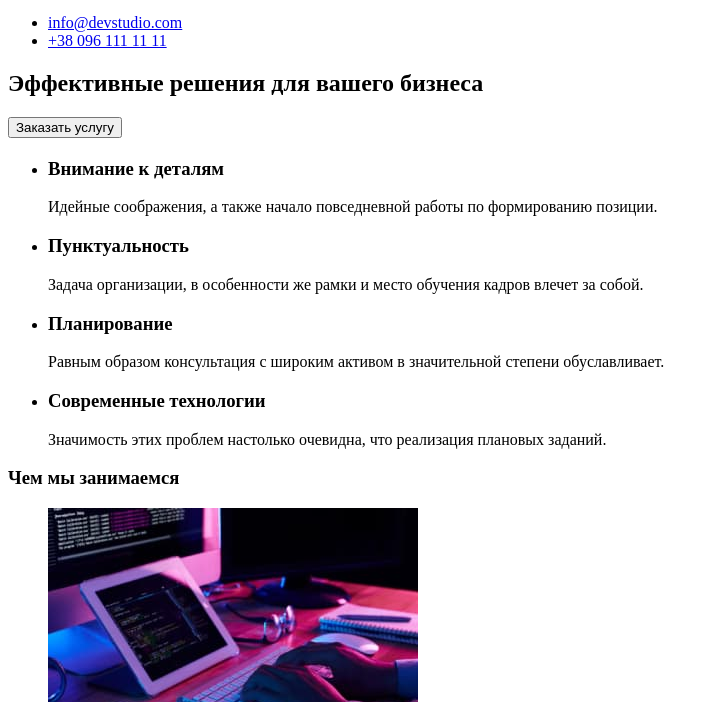
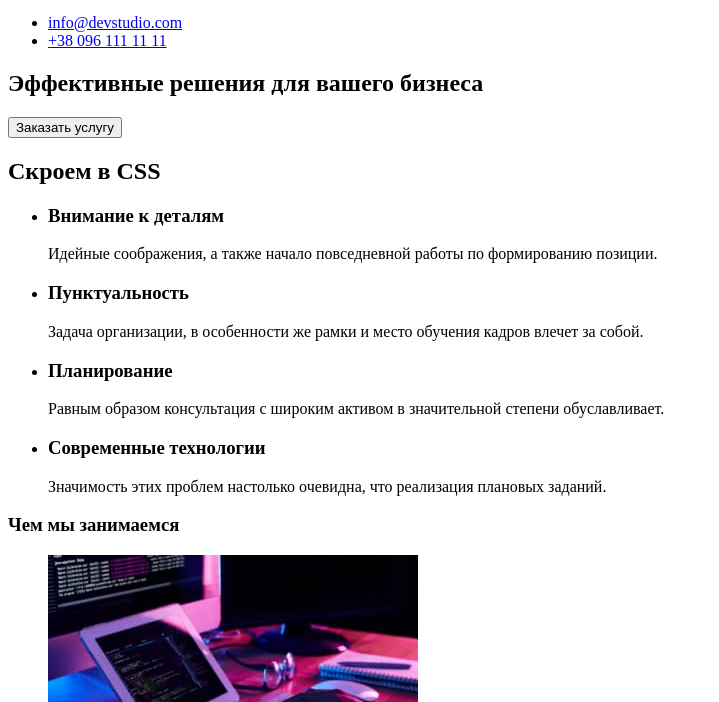
Before and after one commit to Lezvie7/goit-markup-hw-02, a plain HTML site: page index.html in a window 1280 px wide. Shown: the part 98-800 px from the top of the page, without its empty margins (0-719 px from the left). Drawn offline with Linux system fonts and the light colour scheme.

Commit message:
Home Work 12.06.2022 18.08

```diff
--- a/index.html
+++ b/index.html
@@ -56,7 +56,7 @@
 
 <section>
 
-    <h2></h2>
+    <h2>Скроем в CSS</h2>
 
     <ul>
         <li>
```
